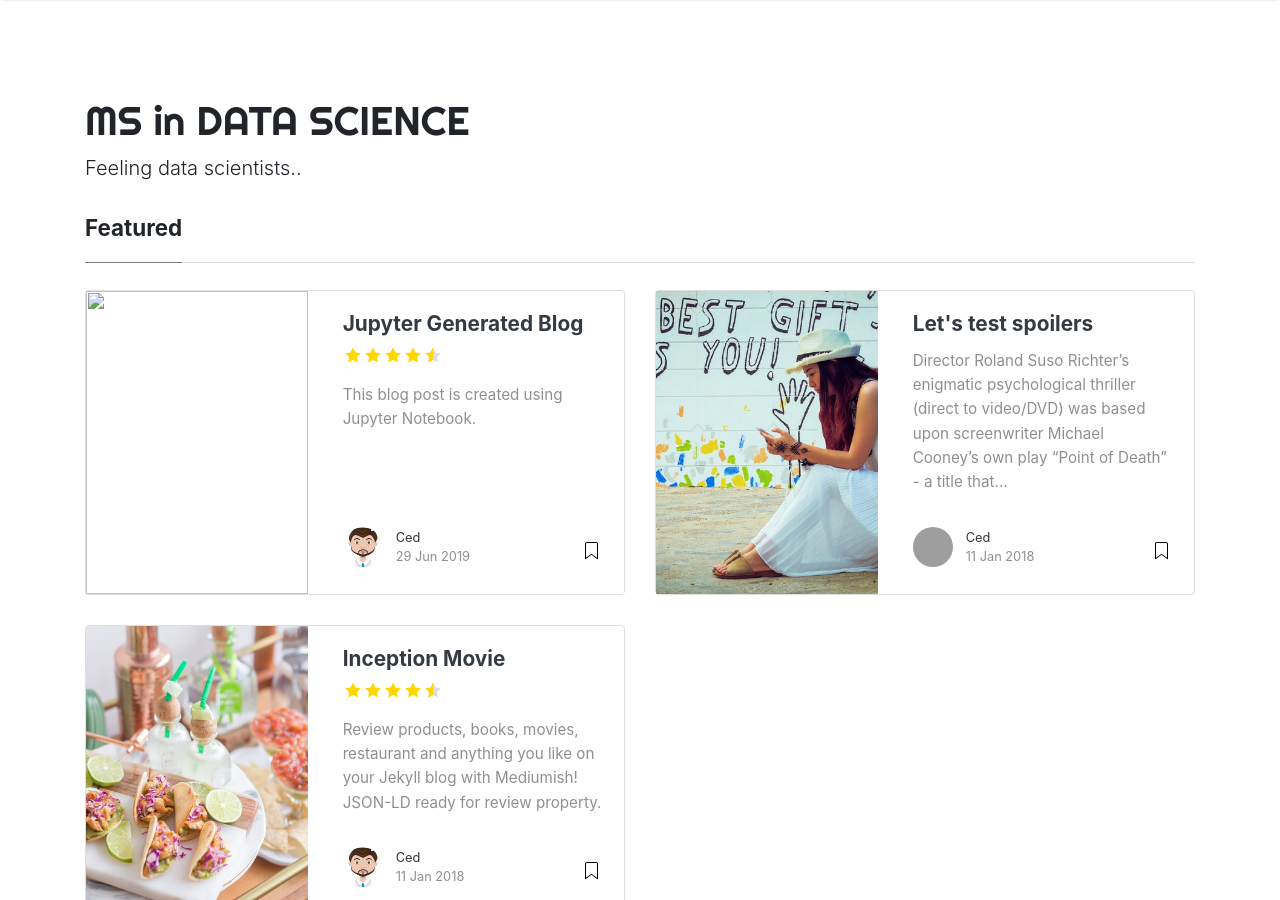
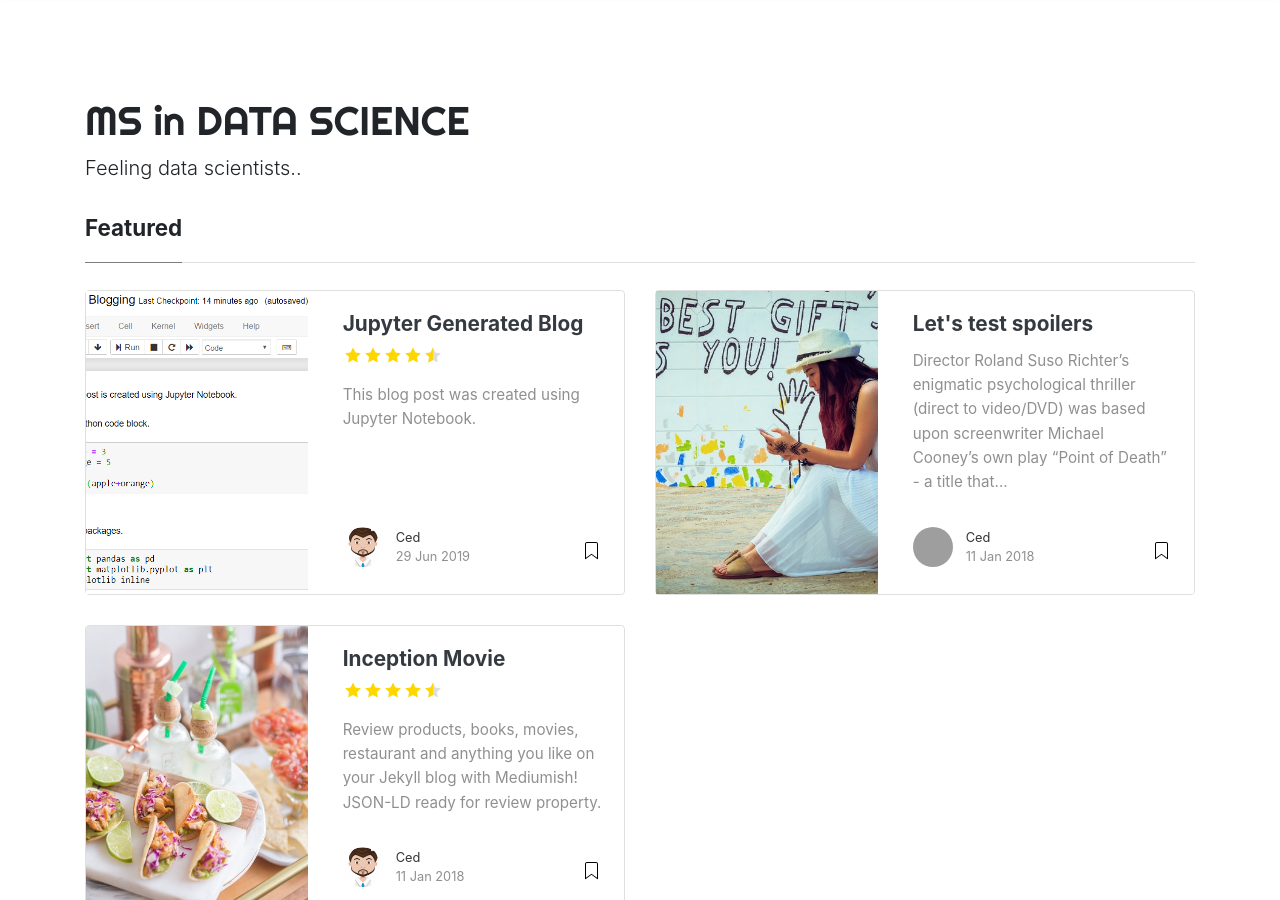
Before and after one commit to cedricconol/cedricconol.github.io, a Jekyll site: the page built from index.html, in a window 1280 px wide and 900 px high. Built offline with Jekyll 4.4.1, drawn with Linux system fonts in a browser that asks for light colours; nearby versions of some CDN libraries; the list of posts is cut into pages by our own code; grey boxes are pictures that could not be loaded.

Commit message:
added image to jupyter blog

```diff
--- a/_posts/2019-06-29-jupyter-blog.md
+++ b/_posts/2019-06-29-jupyter-blog.md
@@ -4,7 +4,7 @@ title:  "Jupyter Generated Blog"
 author: john
 categories: [ Jupyter, tutorial ]
 tags: [red, yellow]
-image: #assets/images/11.jpg
+image: /assets/images/jupyter-blog-image.png
 description: "Generate a blog from Jupyter Notebook"
 featured: true
 hidden: true
@@ -12,7 +12,7 @@ rating: 4.5
 ---
 
 
-This blog post is created using Jupyter Notebook.
+This blog post was created using Jupyter Notebook.
 
 Sample python code block.
 
```
Also changed, not shown: assets/images/jupyter-blog-image.PNG (added).
